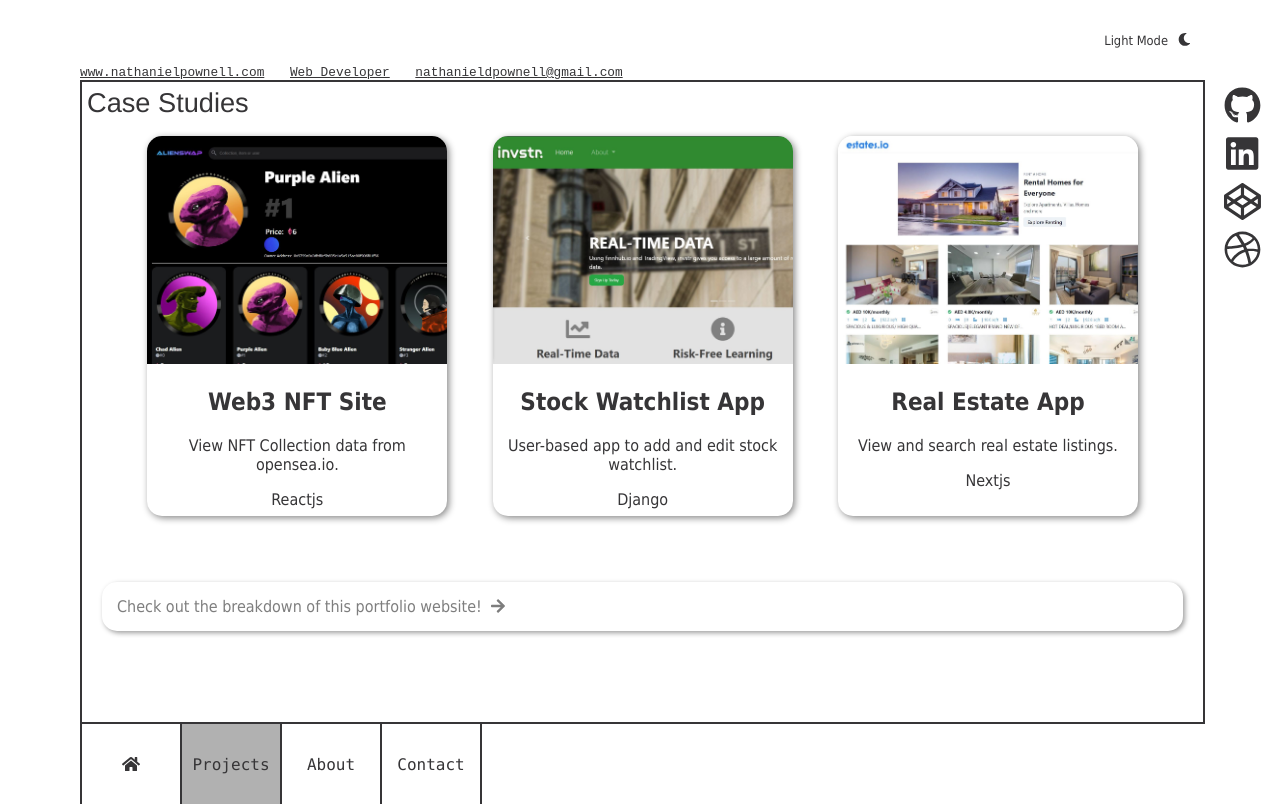
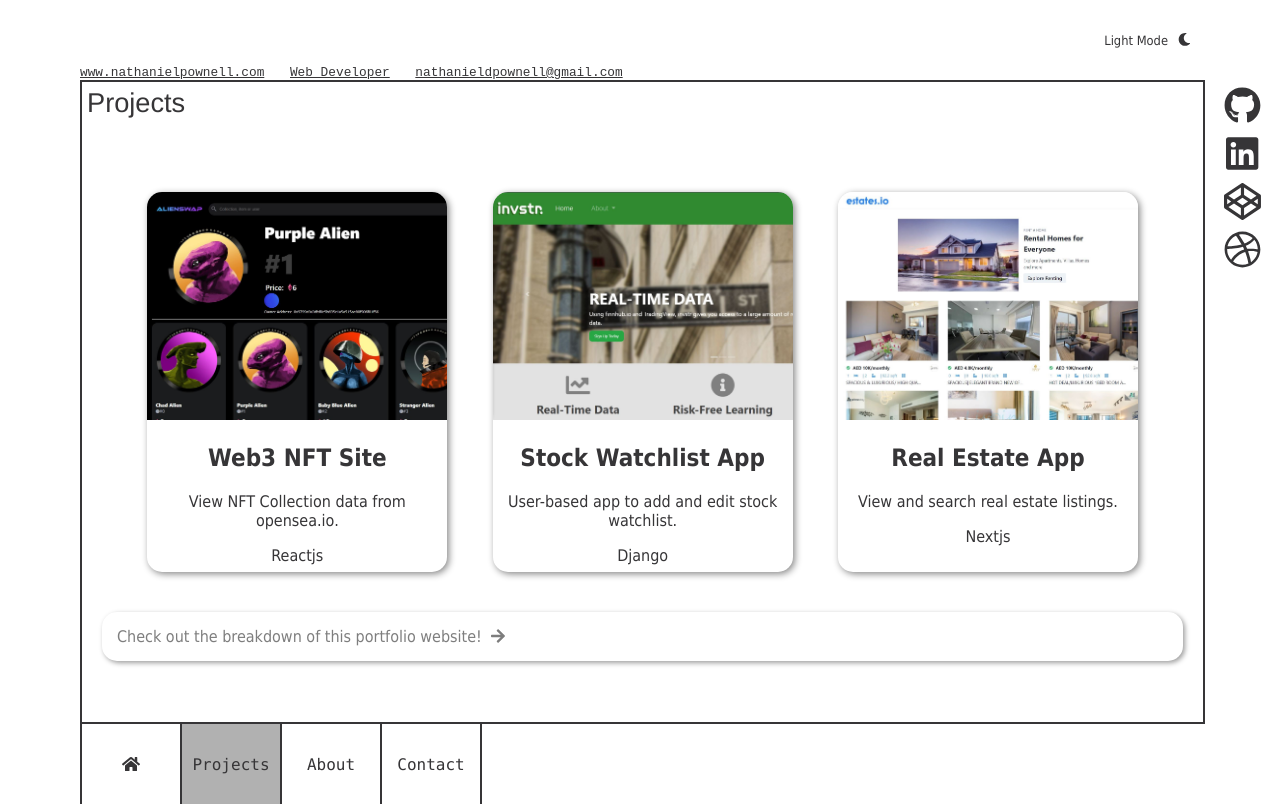
Before and after one commit to NathanielPownell/nathaniel-pownell-portfolio, a React (Create React App) app: page /projects in a window 1280 px wide. Built offline with nearby package versions, Linux system fonts and the light colour scheme.

Commit message:
device size optimization

```diff
--- a/src/components/About.js
+++ b/src/components/About.js
@@ -5,17 +5,24 @@ import Badge from './ui/Badge';
 
 const About = () => {
     return (
+        <>
         <div className={classes.contactcontent}>
             <div className={classes.left}>
                 <img src={nathanpic}></img>
             </div>
             <div className={classes.right}>
                 <h2>About Me</h2>
-                <p>I'm a junior front-end developer. I love web development because challenges my technical skills while allowing me to use my artistic abilities to create beautiful experiences.</p>
-                <a href="/contact" className={classes.contact}>
+                <p>I'm a junior front-end developer.
+                     I chose to pursue web development about halfway through my software development career.
+                     <br/>
+                     I fell in love with the
+                     visual nature of website creation. To me it feels more tangible, and I find it more interesting than
+                     the programming I was doing before.
+                     </p>                <a href="/contact" className={classes.contact}>
                     Let's Talk. 📧
                 </a>
             </div>
+        </div>
             <div className={classes.skills}>
                 <ul>
                     <li><Badge image="https://upload.wikimedia.org/wikipedia/commons/thumb/6/61/HTML5_logo_and_wordmark.svg/1200px-HTML5_logo_and_wordmark.svg.png" /></li>
@@ -37,7 +44,7 @@ const About = () => {
 
                 </ul>
             </div>
-        </div>
+            </>
     );
 };
 
--- a/src/components/About.module.css
+++ b/src/components/About.module.css
@@ -8,7 +8,7 @@
 .contactcontent {
     padding: 50px;
     display: flex;
-    flex-direction: column;
+    flex-direction: row;
     align-items: center;
     justify-content: center;
 }
--- a/src/components/CaseStudies.js
+++ b/src/components/CaseStudies.js
@@ -24,7 +24,7 @@ const CaseStudies = () => {
         <div className={classes.contentdiv}>
 
             <div className={classes.upper} >
-                <h2>Case Studies </h2>
+                <h2>Projects </h2>
             </div>
             <div className={classes.projects}>
 
--- a/src/components/CaseStudies.module.css
+++ b/src/components/CaseStudies.module.css
@@ -9,6 +9,10 @@
     display: Flex;
     flex-direction: column;
     width: 100%;
+
+  }
+  .upper {
+    height: 80px;
   }
 
   .upper h2{
@@ -26,7 +30,9 @@
   display: flex;
   justify-content: space-evenly;
   padding: 20px;
-  height: 100%;
+  height: fit-content;
+  overflow-y: scroll;
+  background: transparent;
 }
 .wideSection {
   padding: 20px;
@@ -44,3 +50,9 @@
 .wideCard a {
   color: rgba(117, 117, 117, 0.938);
 }
+
+@media only screen and (min-width: 600px) {
+  .projects {
+    overflow-y: hidden;
+  }
+}
--- a/src/components/Home.js
+++ b/src/components/Home.js
@@ -22,6 +22,13 @@ const Home = () => {
                     </h3>
                 </div>
             </div>
+            <div className={classes.mobile}>
+                 {/* Mobile only section  */}
+                 <p><strong>I'm a junior front-end developer. <br /><br></br>
+                     I've just graduated with an associate's degree in software development. <br />
+                     Looking for a team with big goals.
+                     </strong></p>
+            </div>
             <div className={classes.lower}>
                 <div className={classes.skills}>
                     <ul>
--- a/src/components/Home.module.css
+++ b/src/components/Home.module.css
@@ -46,7 +46,7 @@
 
 
 .lower {
-    display: flex;
+    display: none;
     justify-content: space-evenly;
     align-items: center;
 }
@@ -84,4 +84,10 @@
     .upper h1{
         font-size: 8em;
     }
+    .lower {
+        display: flex;
+    }
+    .mobile {
+        display: none;
+    }
 }
--- a/src/components/menu-wrapper.css
+++ b/src/components/menu-wrapper.css
@@ -48,7 +48,9 @@ html, body, ul{
 /* styles for content */
 .content {
     border: 2px solid;
-    height: calc(100vh - 160px);
+    height: 100vh;
+    background: transparent;
+
     width: 100%;
 }
 
@@ -135,4 +137,7 @@ a {
         display: block;
         padding-left: 80px;
     }
+    .content{
+        height: calc(100vh - 160px);
+    }
 }
--- a/src/components/ui/Card.module.css
+++ b/src/components/ui/Card.module.css
@@ -13,7 +13,7 @@
     overflow: hidden;
     margin: 0;
     border-radius: 15px;
-
+    margin-top: 10px;
     transition: all .3s ease-in-out;
 }
 
```
